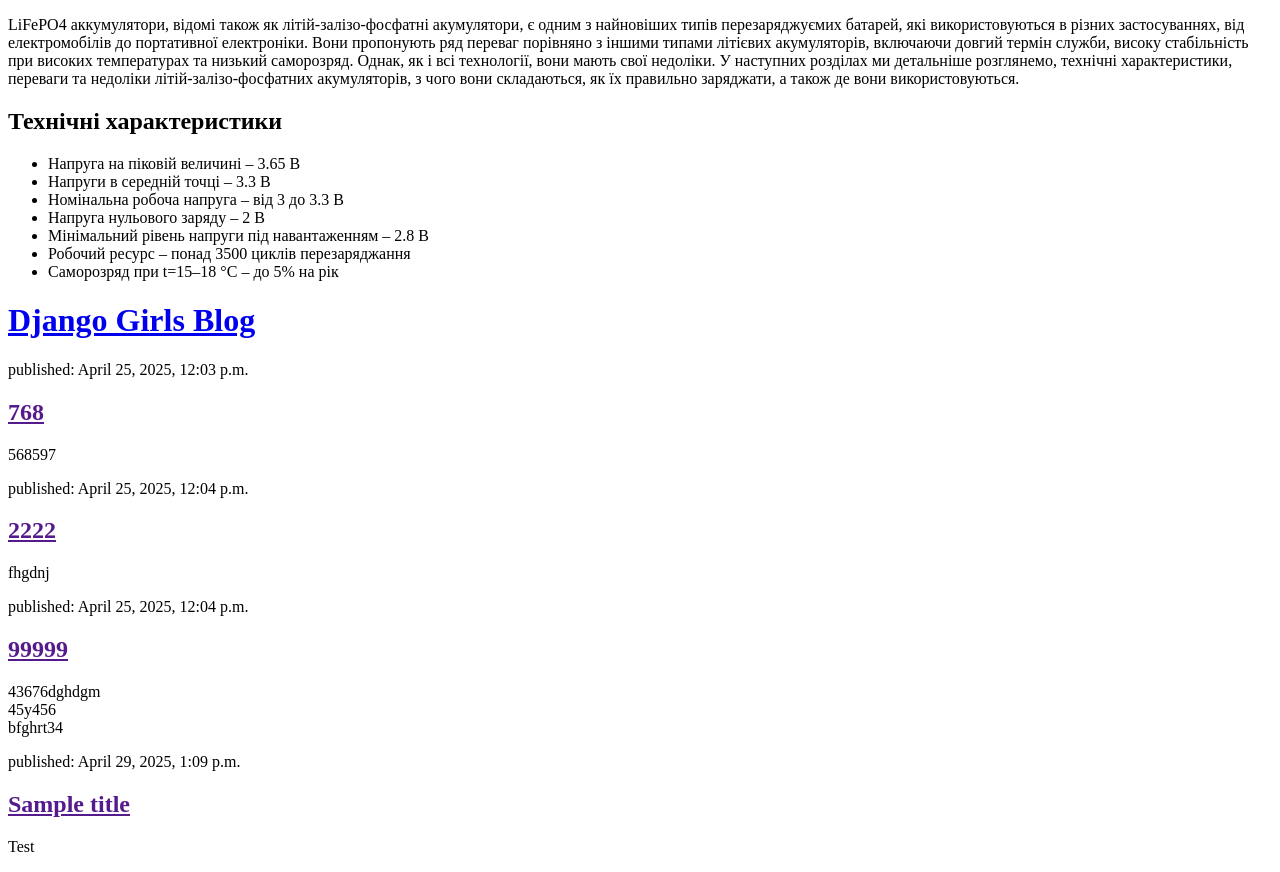
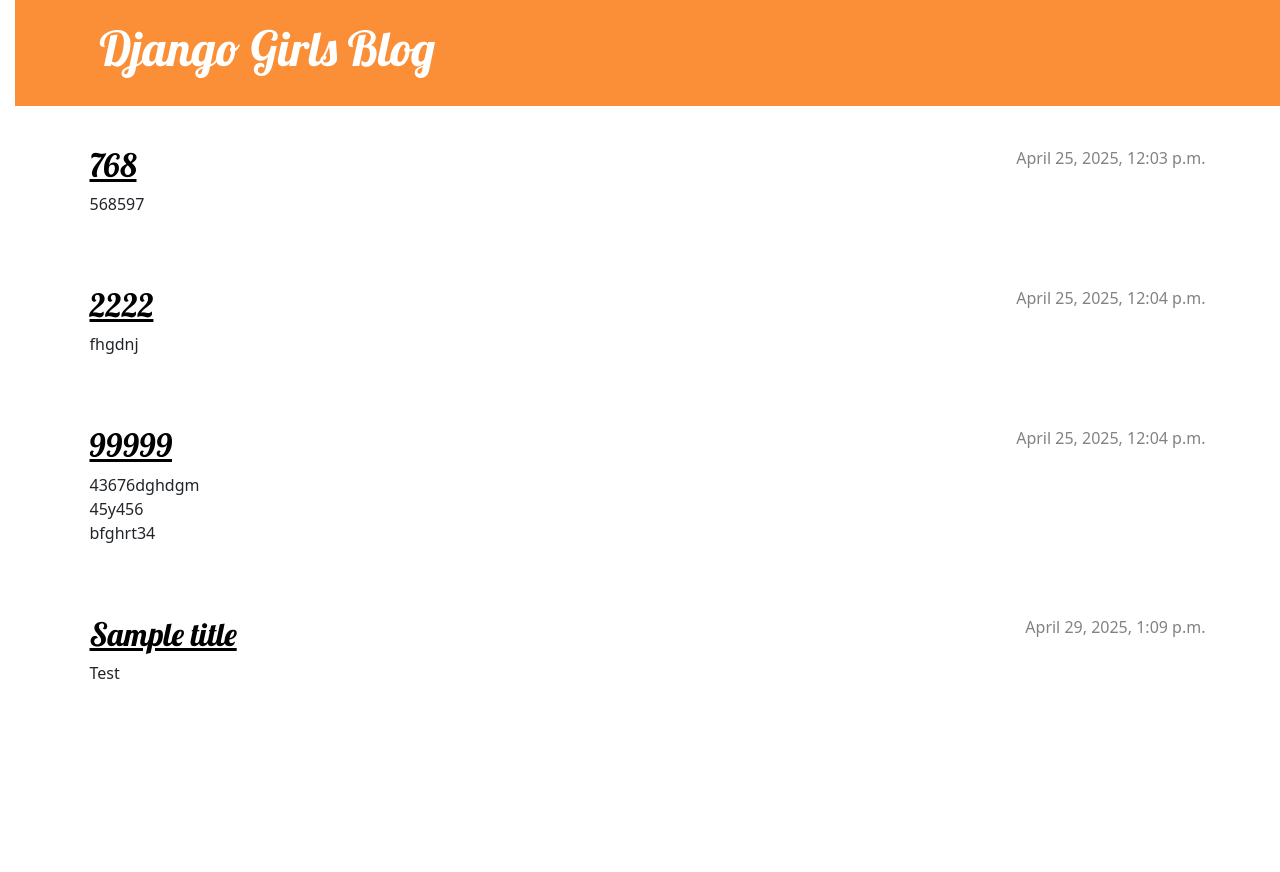
Before and after one commit to Belka-73/my-first-blog, a Django app: page / in a window 1280 px wide. After the commit the page ends 679 px from the top, so only its background shows below. Run offline with Django 5.2, Linux system fonts and the light colour scheme; data comes from the database, SQL or seed files in the repository.

Commit message:
Added view and template for detailed blog post as well as CSS for the site.

```diff
--- /dev/null
+++ b/blog_1/static/css/blog.css
@@ -0,0 +1,80 @@
+h1 a, h2 a {
+    color: #fa8f37;
+    font-family: 'Lobster';
+}
+
+body {
+    padding-left: 15px;
+}
+
+.page-header {
+    background-color: #fa8f37;
+    margin-top: 0;
+    margin-bottom: 40px;
+    padding: 20px 20px 20px 40px;
+}
+
+.page-header h1,
+.page-header h1 a,
+.page-header h1 a:visited,
+.page-header h1 a:active {
+    color: #ffffff;
+    font-size: 36pt;
+    text-decoration: none;
+}
+
+h1,
+h2,
+h3,
+h4 {
+    font-family: 'Lobster', cursive;
+}
+
+.date {
+    color: #828282;
+}
+
+.save {
+    float: right;
+}
+
+.post-form textarea,
+.post-form input {
+    width: 100%;
+}
+
+.top-menu,
+.top-menu:hover,
+.top-menu:visited {
+    color: #ffffff;
+    float: right;
+    font-size: 26pt;
+    margin-right: 20px;
+}
+
+.post {
+    margin-bottom: 70px;
+}
+
+.post h2 a,
+.post h2 a:visited {
+    color: #000000;
+}
+
+.post > .date,
+.post > .actions {
+    float: right;
+}
+
+.btn-secondary,
+.btn-secondary:visited {
+    color: #fa8f37;
+    background: none;
+    border-color: #fa8f37;
+    margin-left: 15px;
+}
+
+.btn-secondary:hover {
+    color: #FFFFFF;
+    background-color: #fa8f37;
+}
--- /dev/null
+++ b/blog_1/templates/blog_1/base.html
@@ -0,0 +1,30 @@
+{% load static %}
+<!DOCTYPE html>
+<html>
+    <head>
+        <title>Ivan_I</title>
+        <link rel="stylesheet" href="https://cdn.jsdelivr.net/npm/bootstrap@5.3.3/dist/css/bootstrap.min.css" integrity="sha384-QWTKZyjpPEjISv5WaRU9OFeRpok6YctnYmDr5pNlyT2bRjXh0JMhjY6hW+ALEwIH" crossorigin="anonymous">
+        <link rel="stylesheet" href="{% static 'css/blog.css' %}">
+        <link rel="stylesheet" href="https://fonts.googleapis.com/css?family=Lobster&subset=latin,latin-ext">
+    </head>
+
+
+    <body>
+        <header class="page-header">
+            <div class="container">
+                <h1><a href="/">Django Girls Blog</a></h1>
+            </div>
+        </header>
+
+        <main class="container">
+            <div class="row">
+                <div class="col">
+                    {% block content %}
+                    {% endblock %}
+                </div>
+            </div>
+        </main>
+
+
+    </body>
+</html>
--- a/blog_1/templates/blog_1/post_list.html
+++ b/blog_1/templates/blog_1/post_list.html
@@ -1,39 +1,13 @@
-<!DOCTYPE html>
-<html>
-    <head>
-        <title>Ivan_I</title>
-    </head>
-    <body>
-        <section>
-        <p>LiFePO4 аккумулятори, відомі також як літій-залізо-фосфатні акумулятори, є одним з найновіших типів перезаряджуємих батарей, які використовуються в різних застосуваннях, від електромобілів до портативної електроніки. Вони пропонують ряд переваг порівняно з іншими типами літієвих акумуляторів, включаючи довгий термін служби, високу стабільність при високих температурах та низький саморозряд. Однак, як і всі технології, вони мають свої недоліки. У наступних розділах ми детальніше розглянемо, технічні характеристики, переваги та недоліки літій-залізо-фосфатних акумуляторів, з чого вони складаються, як їх правильно заряджати, а також де вони використовуються.</p>
-        </section>
+{% extends 'blog_1/base.html' %}
 
-        <section>
-            <h2 id="myHeader">Технічні характеристики</h2>
-            <ul>
-                <li>Напруга на піковій величині – 3.65 В</li>
-                <li>Напруги в середній точці – 3.3 В</li>
-                <li>Номінальна робоча напруга – від 3 до 3.3 В</li>
-                <li>Напруга нульового заряду – 2 В</li>
-                <li>Мінімальний рівень напруги під навантаженням – 2.8 В</li>
-                <li>Робочий ресурс – понад 3500 циклів перезаряджання</li>
-                <li>Саморозряд при t=15–18 °C – до 5% на рік</li>
-            </ul>
-        </section>
-
-
-
-        <header>
-            <h1><a href="/">Django Girls Blog</a></h1>
-        </header>
-
-        {% for post in posts %}
-            <article>
-                <time>published: {{ post.published_date }}</time>
-                <h2><a href="">{{ post.title }}</a></h2>
-                <p>{{ post.text|linebreaksbr }}</p>
-            </article>
-        {% endfor %}
-
-    </body>
-</html>
+{% block content %}
+    {% for post in posts %}
+        <article class="post">
+            <time class="date">
+                {{ post.published_date }}
+            </time>
+            <h2><a href="{% url 'post_detail' pk=post.pk %}">{{ post.title }}</a></h2>
+            <p>{{ post.text|linebreaksbr }}</p>
+        </article>
+    {% endfor %}
+{% endblock %}
--- a/blog_1/urls.py
+++ b/blog_1/urls.py
@@ -3,4 +3,5 @@
 
 urlpatterns = [
     path('', views.post_list, name='post_list'),
+    path('post/<int:pk>/', views.post_detail, name='post_detail'),
 ]
--- a/blog_1/views.py
+++ b/blog_1/views.py
@@ -1,9 +1,14 @@
 from django.shortcuts import render
 from django.utils import timezone
 from .models import Post
+from django.shortcuts import render, get_object_or_404
 
 # Create your views here.
 
 def post_list(request):
     posts = Post.objects.filter(published_date__lte=timezone.now()).order_by('published_date')
     return render(request, 'blog_1/post_list.html', {'posts': posts})
+
+def post_detail(request, pk):
+    post = get_object_or_404(Post, pk=pk)
+    return render(request, 'blog_1/post_detail.html', {'post': post})
```
Also changed, not shown: blog_1/templates/blog_1/post_detail.html (added, +13 -0 lines).
